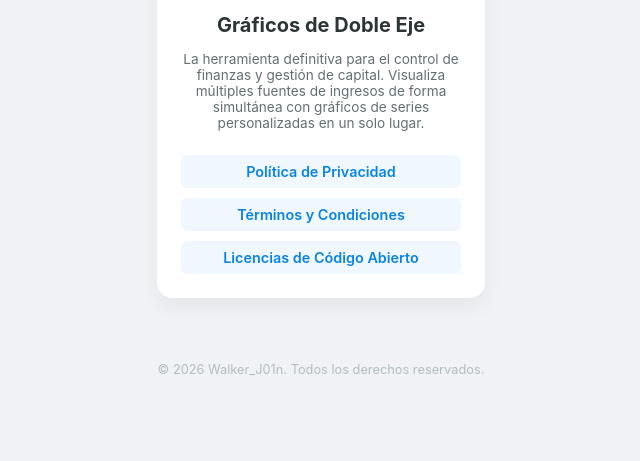
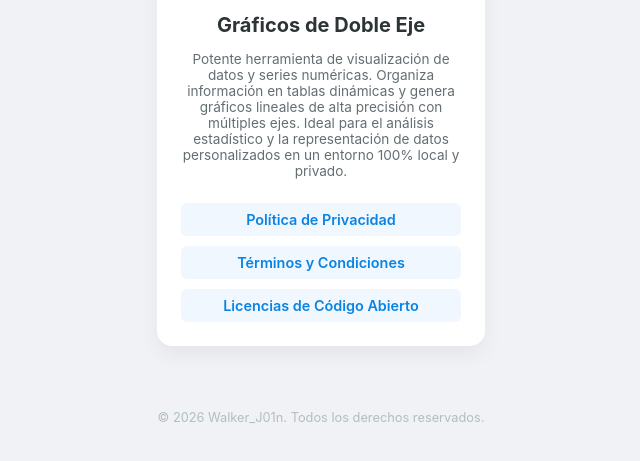
Before and after one commit to TheRealWalkerJ01n/therealwalkerj01n.github.io, a plain HTML site: page index.html in a window 1280 px wide. Shown: the part 277-738 px from the top of the page, without its empty margins (319-959 px from the left). Drawn offline with Linux system fonts and the light colour scheme.

Commit message:
Update index.html

```diff
--- a/index.html
+++ b/index.html
@@ -83,7 +83,7 @@
                 <img src="gdde-logo.png" alt="Icono de Gráficos de Doble Eje" style="width: 100%; height: 100%; object-fit: contain;">
             </div>
             <h2>Gráficos de Doble Eje</h2>
-            <p style="font-size: 0.85rem; color: #636e72;">La herramienta definitiva para el control de finanzas y gestión de capital. Visualiza múltiples fuentes de ingresos de forma simultánea con gráficos de series personalizadas en un solo lugar.</p>
+            <p style="font-size: 0.85rem; color: #636e72;">Potente herramienta de visualización de datos y series numéricas. Organiza información en tablas dinámicas y genera gráficos lineales de alta precisión con múltiples ejes. Ideal para el análisis estadístico y la representación de datos personalizados en un entorno 100% local y privado.</p>
 
             <div class="doc-links">
                 <a href="gdde-privacy_policy.html">Política de Privacidad</a>
```
